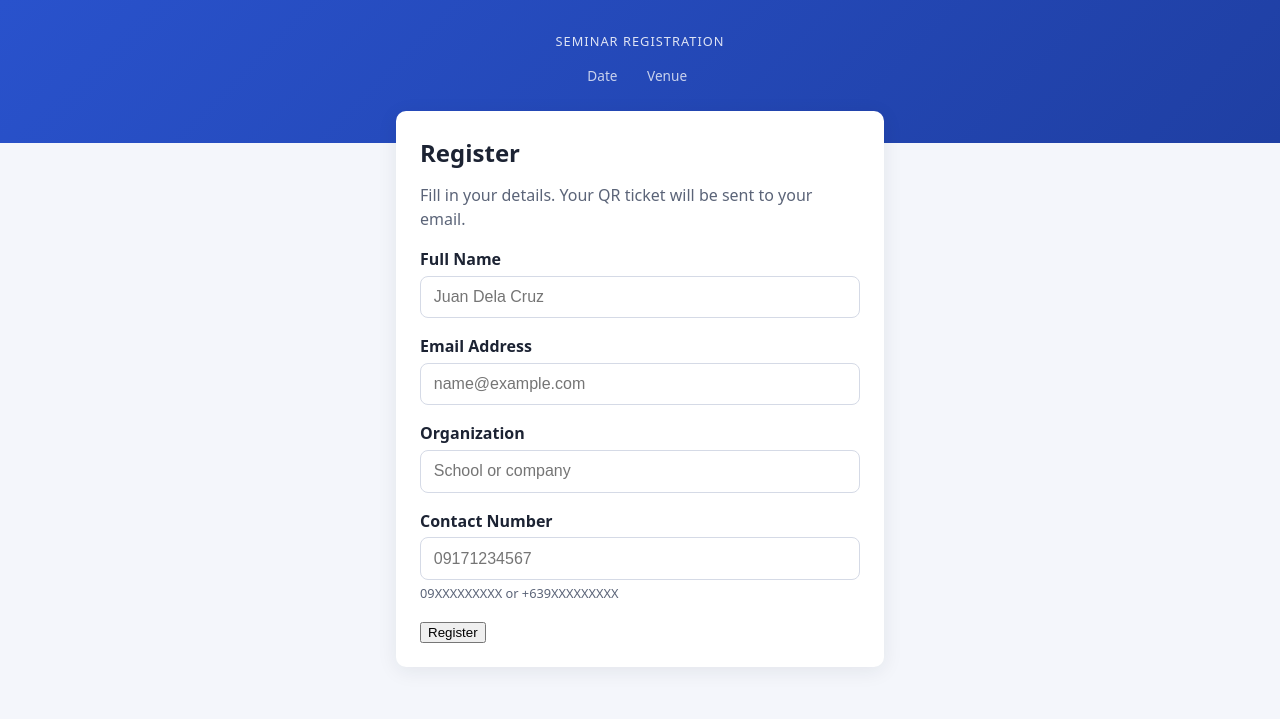
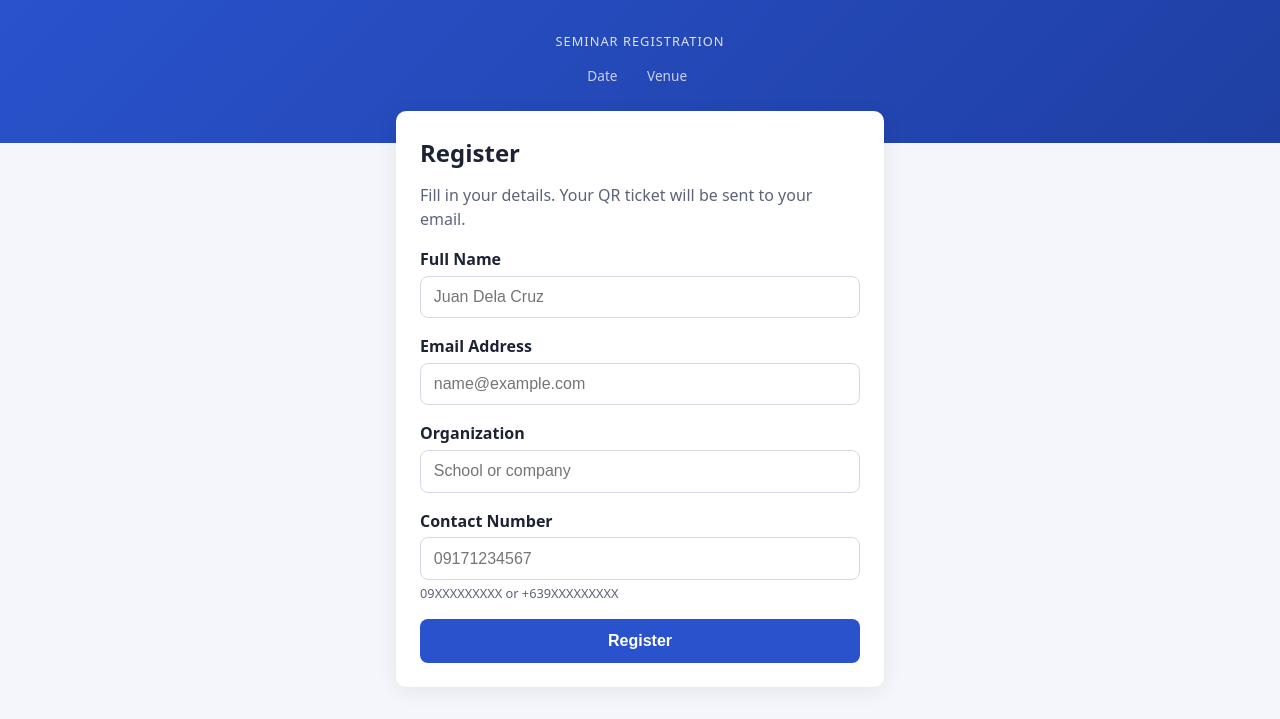
Before and after one commit to lauurnce/my-side-projects, a Python web app: template seminar-registration/app/templates/index.html in a window 1280 px wide. Shown: the top 719 px of the page. Run offline with Jinja, Linux system fonts and the light colour scheme; the template is opened without the code that fills it, so the values that code supplies are empty.

Commit message:
style(buttons): add primary and secondary buttons

```diff
--- a/seminar-registration/app/static/css/style.css
+++ b/seminar-registration/app/static/css/style.css
@@ -69,3 +69,22 @@ body {
   padding: 0.75rem 1rem;
   margin-bottom: 1rem;
 }
+
+/* Buttons */
+.btn {
+  display: inline-block;
+  width: 100%;
+  padding: 0.8rem 1rem;
+  font-size: 1rem;
+  font-weight: 600;
+  color: #fff;
+  background: var(--primary);
+  border: none;
+  border-radius: 8px;
+  cursor: pointer;
+  text-align: center;
+  text-decoration: none;
+}
+.btn:hover { background: var(--primary-dark); }
+.btn-secondary { background: transparent; color: var(--primary); border: 1px solid var(--primary); }
+.btn-secondary:hover { background: var(--bg); }
```
